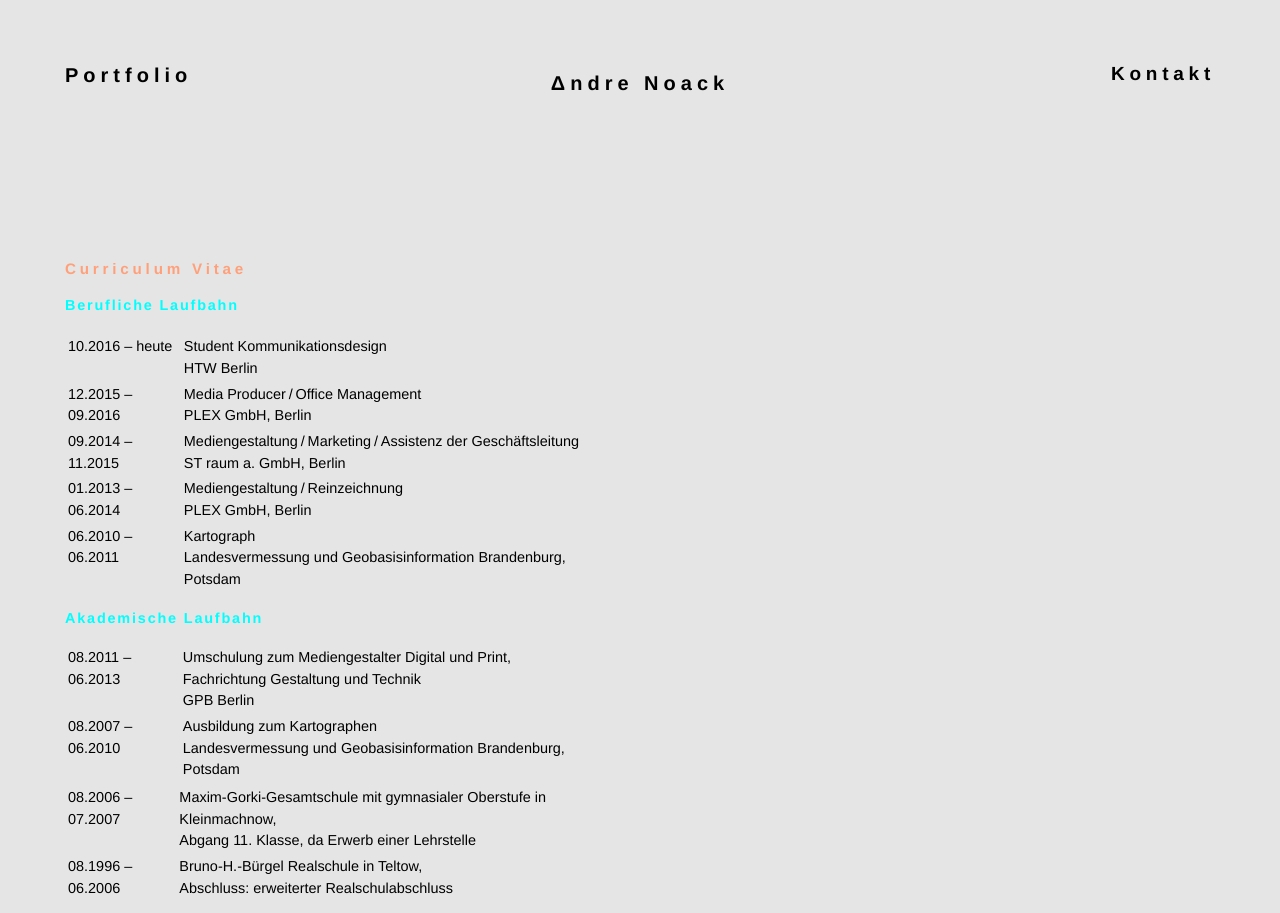
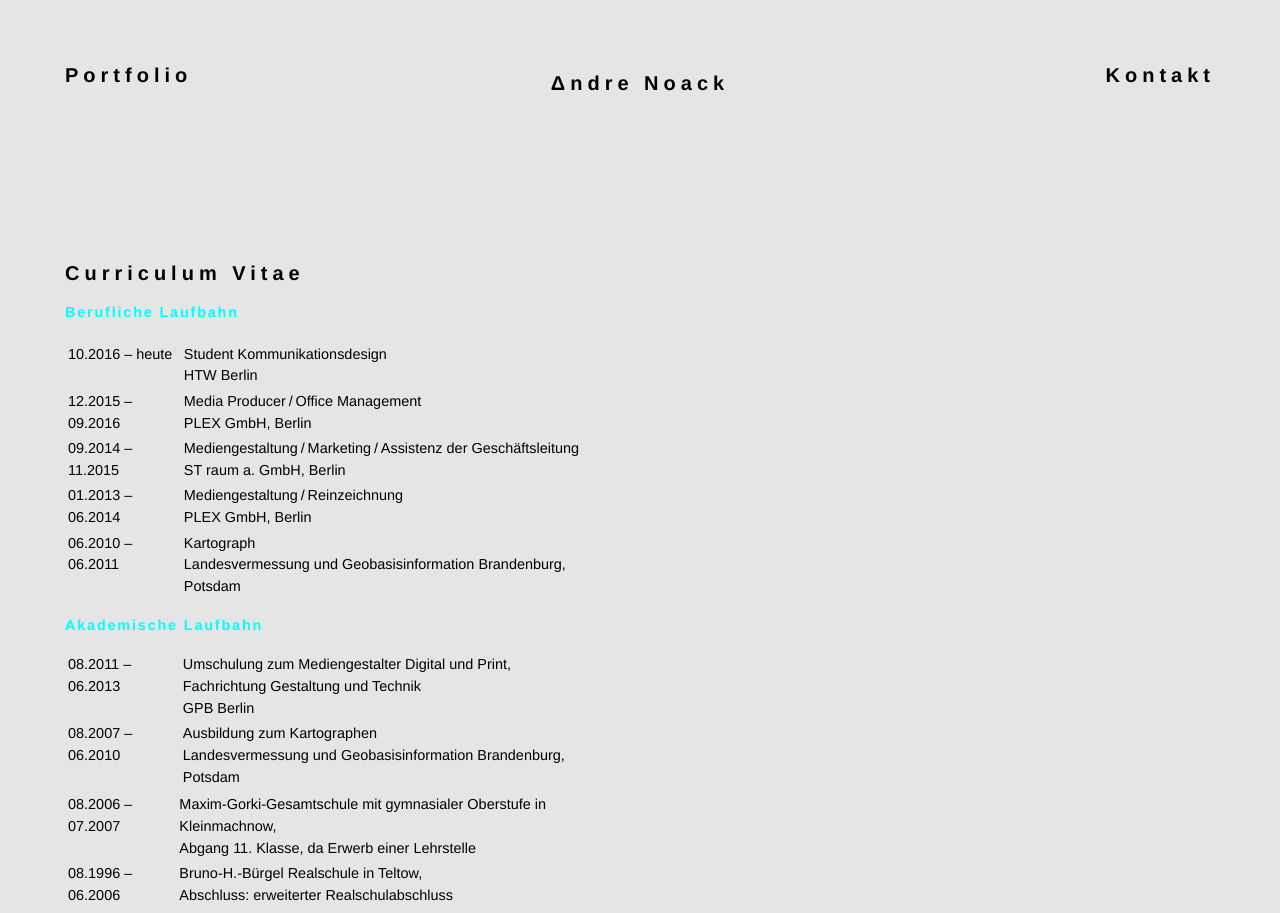
Before and after one commit to nckbrlyn/anoack.github.io, a plain HTML site: page CV.html in a window 1280 px wide. Shown: the top 913 px of the page. Drawn offline with Linux system fonts and the light colour scheme.

Commit message:
back to px

```diff
--- a/css/stylesheet.css
+++ b/css/stylesheet.css
@@ -17,6 +17,7 @@ body {
   display: flex;
   justify-content: space-around;
   margin-bottom: 40px;
+  max-width: 100%;
 }
 
 /*
@@ -85,7 +86,7 @@ header div ul li {
 
 #nav2 ul li a {
   text-decoration: none;                        /* keine Schmuckelemente */
-  font-size: 1.25em;                              /* Schriftgröße */
+  font-size: 20px;                              /* Schriftgröße */
   color: black;                                 /* Schriftfarbe */
   letter-spacing: 0.25em;                          /* Spazionierung */
 }
@@ -188,9 +189,13 @@ body {
 
 
 #cv h1 {
+  font-size: 20px;
+  letter-spacing: 0.25em;
+}
+
+#cv h1:hover {
   color: #ffa07a;
-  font-size: 1em;
-  letter-spacing: 0.25em;
+  cursor: default;
 }
 
 #cv h3 {
```
Also changed, not shown: work.html (+2 -0 lines).
